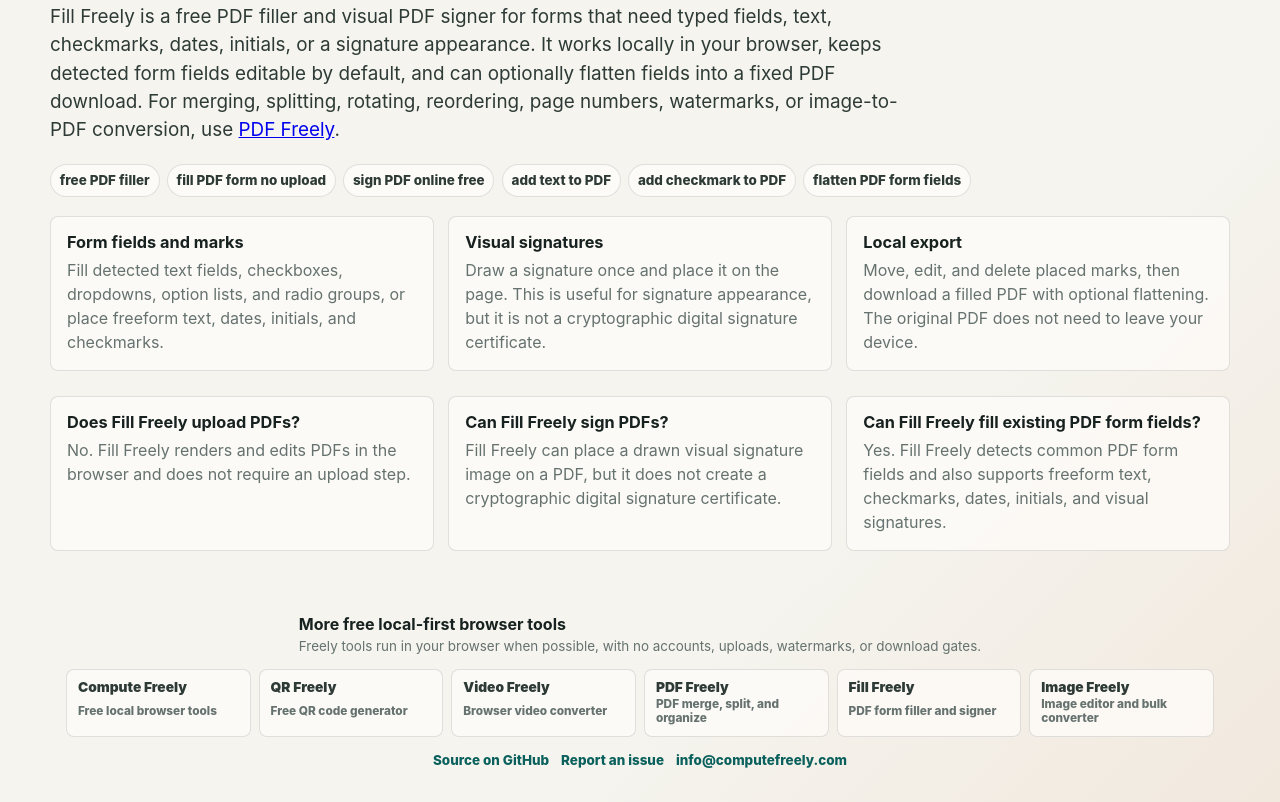
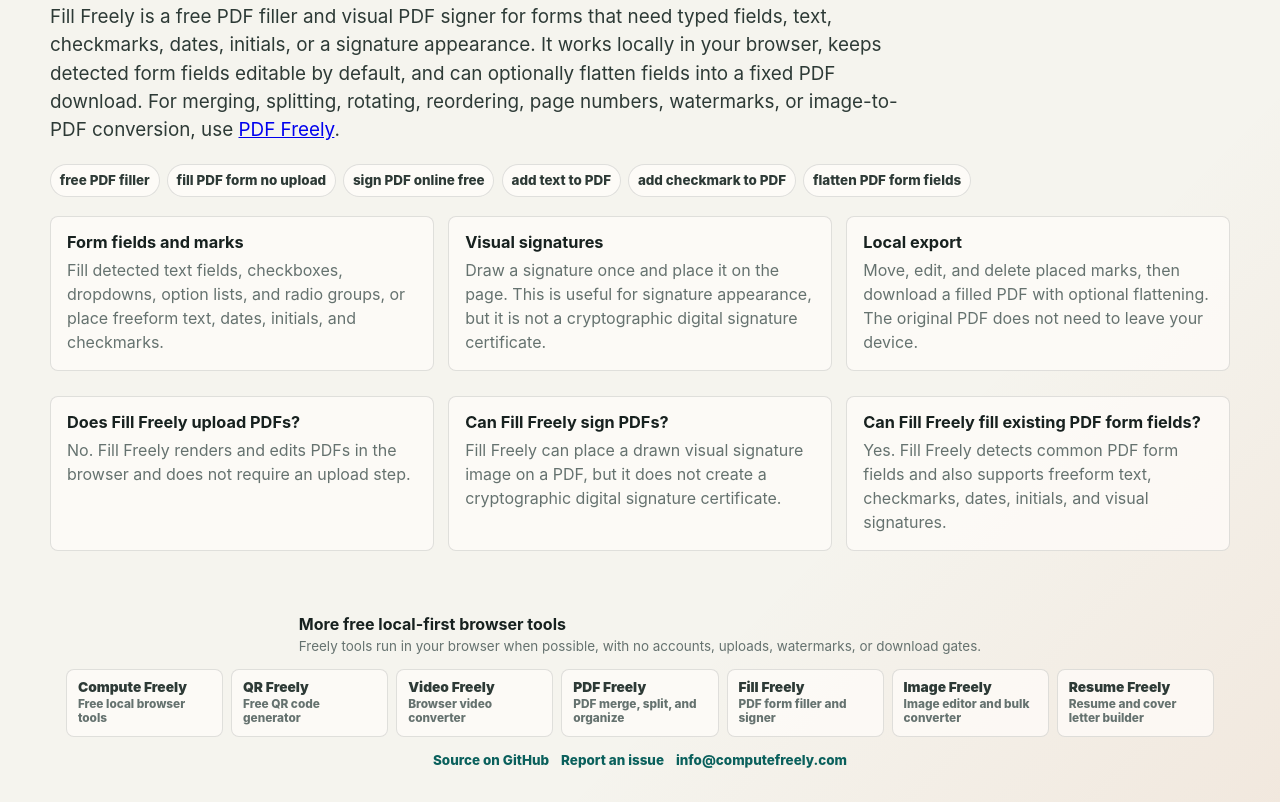
Before and after one commit to ComputeFreely/fillfreely.com, a plain HTML site: page index.html in a window 1280 px wide. Shown: the part 1199-2001 px from the top of the page. Drawn offline with Linux system fonts and the light colour scheme.

Commit message:
Add Resume Freely suite links

```diff
--- a/assets/shared/freely-ui.css
+++ b/assets/shared/freely-ui.css
@@ -491,7 +491,7 @@
 
 .suite-footer.site-footer .suite-footer-nav {
   display: grid;
-  grid-template-columns: repeat(6, minmax(0, 1fr));
+  grid-template-columns: repeat(auto-fit, minmax(9.5rem, 1fr));
   gap: 0.5rem;
   width: 100%;
 }
--- a/index.html
+++ b/index.html
@@ -399,6 +399,7 @@
         <a class="suite-link" href="https://pdffreely.com/"><strong>PDF Freely</strong><span>PDF merge, split, and organize</span></a>
         <a class="suite-link" href="https://fillfreely.com/"><strong>Fill Freely</strong><span>PDF form filler and signer</span></a>
         <a class="suite-link" href="https://imagefreely.com/"><strong>Image Freely</strong><span>Image editor and bulk converter</span></a>
+        <a class="suite-link" href="https://resumefreely.com/"><strong>Resume Freely</strong><span>Resume and cover letter builder</span></a>
       </nav>
       <nav class="suite-footer-meta" aria-label="Project links">
         <a href="https://github.com/ComputeFreely/fillfreely.com">Source on GitHub</a>
--- a/sitemap.xml
+++ b/sitemap.xml
@@ -2,7 +2,7 @@
 <urlset xmlns="http://www.sitemaps.org/schemas/sitemap/0.9">
   <url>
     <loc>https://fillfreely.com/</loc>
-    <lastmod>2026-06-30</lastmod>
+    <lastmod>2026-07-01</lastmod>
     <changefreq>weekly</changefreq>
     <priority>1.0</priority>
   </url>
```
